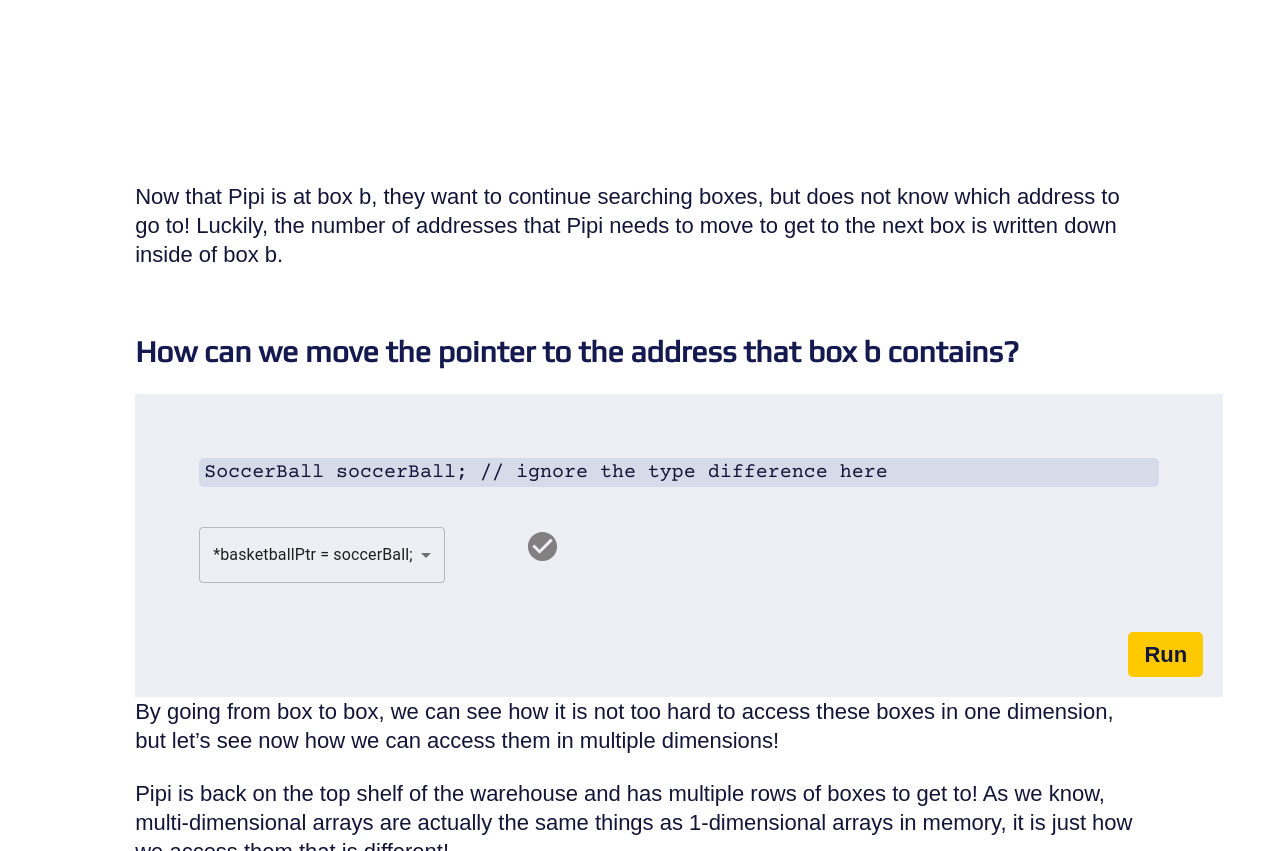
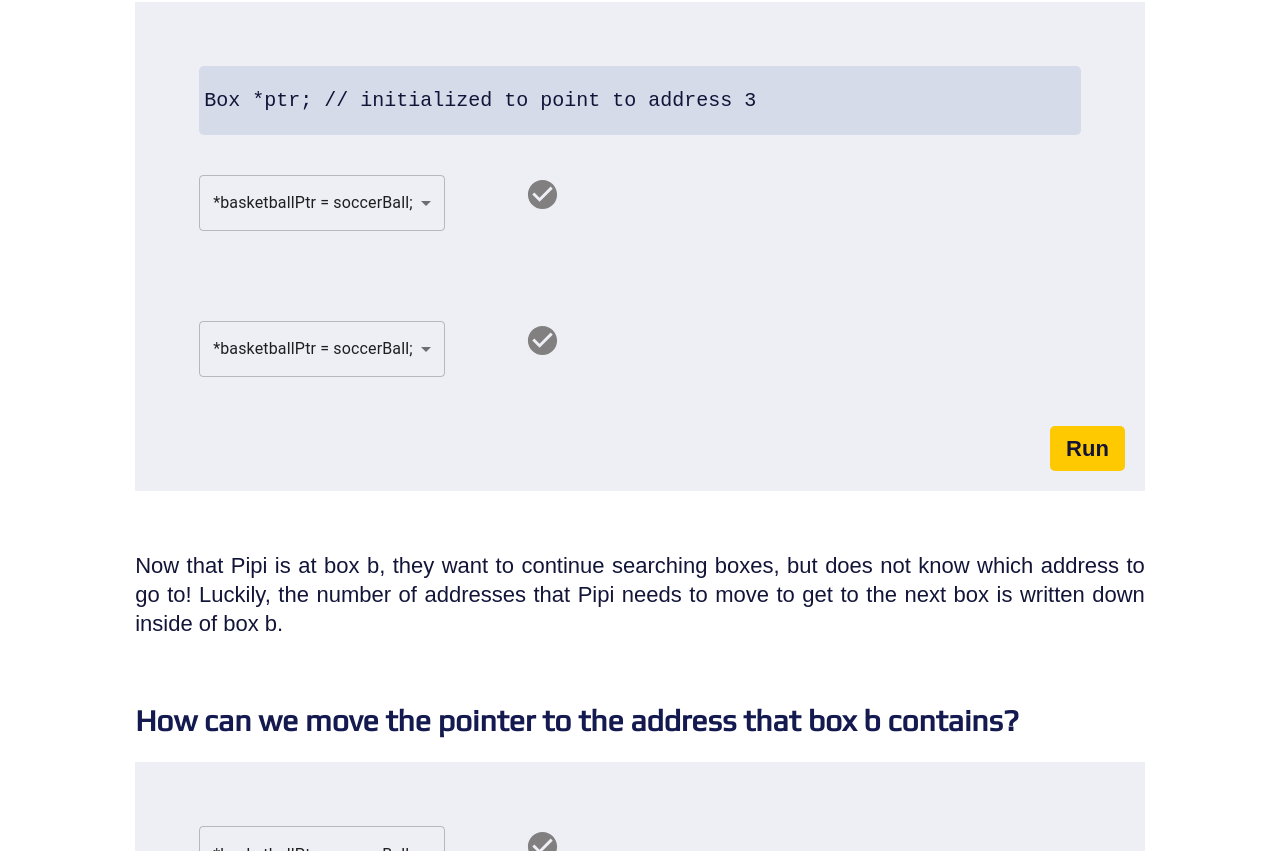
Before and after one commit to uclaacm/parcel-pointers, a React app: page /exercise-4 in a window 1280 px wide. Shown: the part 769-1620 px from the top of the page. Built offline with nearby package versions, Linux system fonts and the light colour scheme; a web font is replaced by a local one.

Commit message:
add final version

```diff
--- a/src/components/RunCode.tsx
+++ b/src/components/RunCode.tsx
@@ -41,7 +41,13 @@ const RunCode: React.FC<RunCodeProps> = ({ displayText, questions }) => {
 
   return (
     <div className="box-container">
-      <p className="code">{displayText}</p>
+      {displayText != '' && (
+        <p className="code">
+          <pre>
+            <code>{displayText}</code>
+          </pre>
+        </p>
+      )}
 
       {questions.map((question, index) => {
         return (
--- a/src/pages/Exercise4.tsx
+++ b/src/pages/Exercise4.tsx
@@ -8,7 +8,49 @@ import NavButtons from '../components/NavButtons';
 import RunCode from '../components/RunCode';
 import { HeaderSections } from '../types/globalTypes';
 
-const question = [
+const question1 = [
+  {
+    options: [
+      '*basketballPtr = soccerBall;',
+      'basketballPtr = soccerBall;',
+      'basketballPtr = &soccerBall;',
+      '&basketballPtr = soccerBall;',
+    ],
+    answer: '*basketballPtr = soccerBall;',
+    correctText:
+      'Correct! This correctly dereferences the pointer and sets the basketball to a soccer ball.',
+    wrongText: 'Not quite',
+  },
+  {
+    options: [
+      '*basketballPtr = soccerBall;',
+      'basketballPtr = soccerBall;',
+      'basketballPtr = &soccerBall;',
+      '&basketballPtr = soccerBall;',
+    ],
+    answer: '*basketballPtr = soccerBall;',
+    correctText:
+      'Correct! This correctly dereferences the pointer and sets the basketball to a soccer ball.',
+    wrongText: 'Not quite',
+  },
+];
+
+const question2 = [
+  {
+    options: [
+      '*basketballPtr = soccerBall;',
+      'basketballPtr = soccerBall;',
+      'basketballPtr = &soccerBall;',
+      '&basketballPtr = soccerBall;',
+    ],
+    answer: '*basketballPtr = soccerBall;',
+    correctText:
+      'Correct! This correctly dereferences the pointer and sets the basketball to a soccer ball.',
+    wrongText: 'Not quite',
+  },
+];
+
+const question3 = [
   {
     options: [
       '*basketballPtr = soccerBall;',
@@ -36,7 +78,7 @@ const Exercise4: FC = () => {
             when not to! Help Pipi figure out the correct way to do pointer
             arithmetic!
           </p>
-          <p>Let’s take our example from Exercise 1 here:</p>
+          <p>Let&apos;s take our example from Exercise 1 here:</p>
           <div className="exercise-4-diagram">
             <img src={Exercise4Diagram1} alt="Exercise 4 Diagram" />
           </div>
@@ -51,9 +93,13 @@ const Exercise4: FC = () => {
             it?
           </h2>
 
-          <div className="exercise3-wrap">
-            <div className="exercise3-box"></div>
+          <div className="exercise4-div">
+            <RunCode
+              questions={question1}
+              displayText={'Box *ptr; // initialized to point to address 3'}
+            />
           </div>
+
           <p>
             Now that Pipi is at box b, they want to continue searching boxes,
             but does not know which address to go to! Luckily, the number of
@@ -64,19 +110,14 @@ const Exercise4: FC = () => {
           <h2>
             How can we move the pointer to the address that box b contains?
           </h2>
-          <div className="exercise3-div">
-            <RunCode
-              questions={question}
-              displayText={
-                'SoccerBall soccerBall; // ignore the type difference here'
-              }
-            />
+          <div className="exercise4-div">
+            <RunCode questions={question2} displayText={''} />
           </div>
 
           <p>
             By going from box to box, we can see how it is not too hard to
-            access these boxes in one dimension, but let’s see now how we can
-            access them in multiple dimensions!
+            access these boxes in one dimension, but let&apos;s see now how we
+            can access them in multiple dimensions!
           </p>
 
           <p>
@@ -99,7 +140,14 @@ const Exercise4: FC = () => {
             How can we move the pointer to the address of box m and dereference
             it?
           </h2>
-
+          <div className="exercise4-div">
+            <RunCode
+              questions={question3}
+              displayText={
+                '{\nconst int ROW_WIDTH = 24;  // common constant declaration of the row width\nfor a multi-dimensional array\nBox *ptr = 1; // the pointer starts at address 1'
+              }
+            />
+          </div>
           <p>
             Note that with multi-dimensional arrays, we can only use the bracket
             syntax multiple times if the array was declared as a
@@ -108,7 +156,7 @@ const Exercise4: FC = () => {
           </p>
         </div>
       </AppWrapper>
-      <NavButtons page={16}></NavButtons>
+      <NavButtons page={17}></NavButtons>
     </>
   );
 };
--- a/src/styles/Exercise4.scss
+++ b/src/styles/Exercise4.scss
@@ -1,17 +1,5 @@
-.exercise3-wrap {
-  display: flex;
-  flex-direction: row;
-  flex-wrap: nowrap;
-  margin-top: 2.5em;
-}
-
-.exercise3-pipi {
-  position: absolute;
-  z-index: 2;
-}
-
-.exercise3-box {
-  margin-top: 150px;
+.terminal {
+  width: 95%;
 }
 
 .exercise-4-diagram {
@@ -30,3 +18,40 @@
     margin: 0;
   }
 }
+
+.exercise4-div {
+  align-items: center;
+  display: flex;
+  justify-content: center;
+  margin-bottom: 60px;
+}
+
+/* Additional responsive adjustments */
+@media (max-width: 768px) {
+  .exercise4-wrap,
+  .exercise4-pipi,
+  .exercise4-box {
+    flex-direction: column;
+  }
+
+  .exercise4-div {
+    flex-direction: column;
+    margin-bottom: 30px; /* Adjusted for better spacing on smaller screens */
+  }
+}
+
+/* Ensuring terminal and other components are responsive */
+@media (max-width: 850px) {
+  .terminal,
+  .exercise-4-diagram img,
+  .exercise4-div {
+    margin: 0 auto; /* Center align for better aesthetics */
+    width: 90%; /* Adjust width for smaller screens */
+  }
+}
+
+/* Justifying paragraph text across all screens */
+p {
+  text-align: justify;
+  text-align-last: left; /* Adjusts the alignment of the last line in a justified text block */
+}
```
